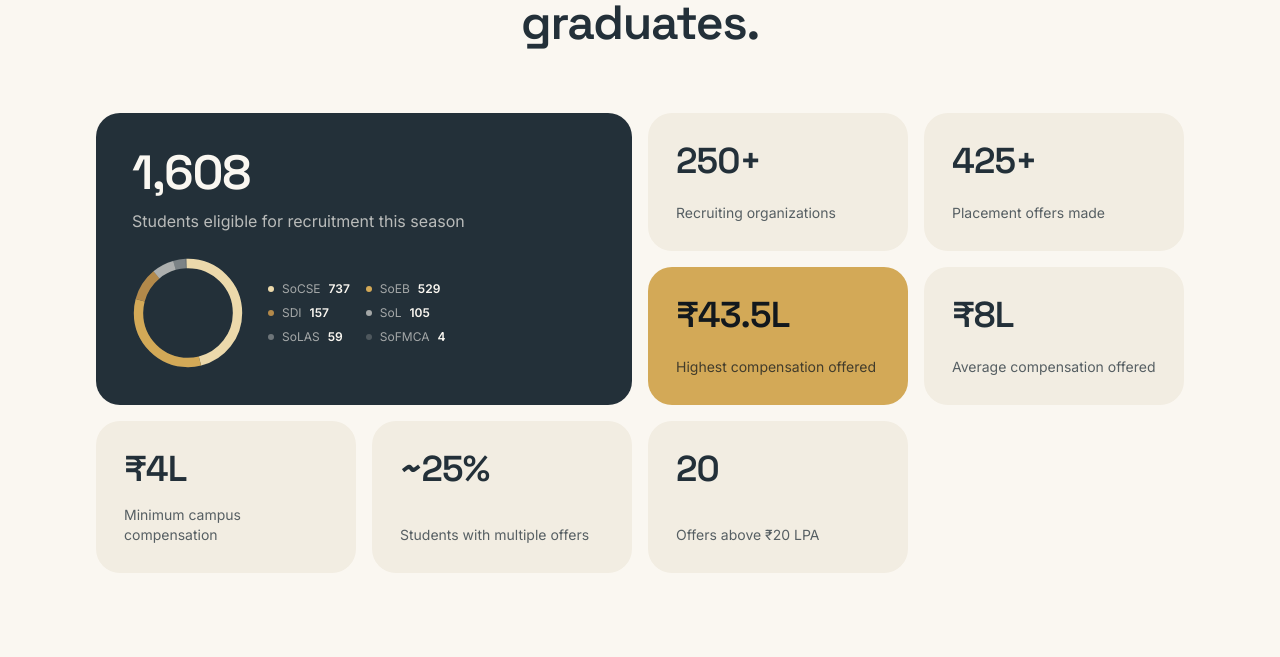
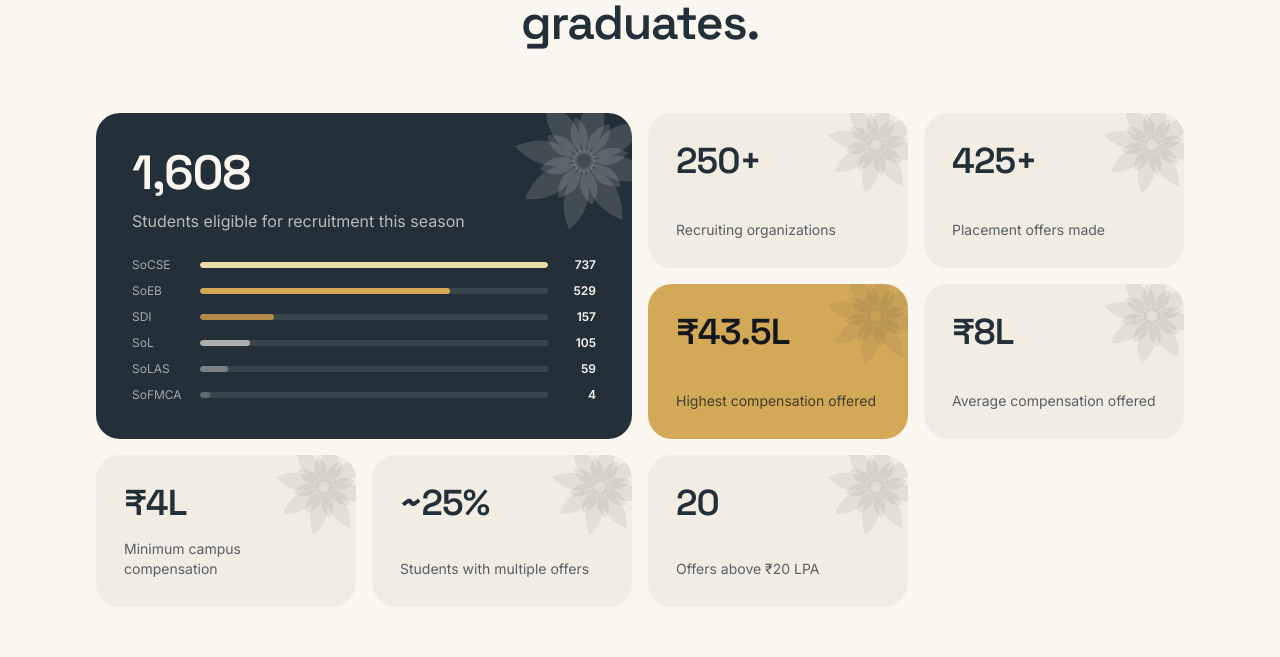
Before and after one commit to Ani07-05/RVU-placement-site-cache-memory, a Next.js app: page / in a window 1280 px wide. Shown: the part 1720-2377 px from the top of the page. Built offline with nearby package versions, Linux system fonts and the light colour scheme.

Commit message:
feat: add chakra spin animation and enhance footer with Indian motifs; refactor StatsBento for improved layout

```diff
--- a/src/app/globals.css
+++ b/src/app/globals.css
@@ -159,7 +159,24 @@ html {
   animation: marquee 28s linear infinite;
 }
 
+@keyframes chakra-spin {
+  from {
+    transform: rotate(0deg);
+  }
+  to {
+    transform: rotate(360deg);
+  }
+}
+
+.animate-chakra-spin {
+  animation: chakra-spin 40s linear infinite;
+}
+
 @media (prefers-reduced-motion: reduce) {
+  .animate-chakra-spin {
+    animation: none;
+  }
+
   .animate-marquee {
     animation: none;
   }
--- a/src/components/site/Hero.tsx
+++ b/src/components/site/Hero.tsx
@@ -7,7 +7,7 @@ export function Hero() {
     <section id="top" className="relative overflow-hidden bg-paper pt-8 pb-20 sm:pt-14 sm:pb-28 lg:pt-20 lg:pb-36">
       <RangoliMedallion
         tone="dark"
-        className="pointer-events-none absolute -top-24 -right-32 h-[28rem] w-[28rem] opacity-70 lg:h-[36rem] lg:w-[36rem]"
+        className="animate-chakra-spin pointer-events-none absolute -top-16 -right-20 h-72 w-72 opacity-70 lg:h-[24rem] lg:w-[24rem]"
       />
 
       <div className="relative mx-auto max-w-6xl px-6 lg:px-8">
--- a/src/components/site/IndianMotifs.tsx
+++ b/src/components/site/IndianMotifs.tsx
@@ -3,6 +3,11 @@ type Tone = "dark" | "light";
 const TONE_STROKE: Record<Tone, string> = {
   dark: "text-navy-700/12",
   light: "text-paper/14",
+};
+
+const TONE_FILL: Record<Tone, string> = {
+  dark: "text-navy-700/[0.07]",
+  light: "text-paper/[0.14]",
 };
 
 /**
@@ -47,9 +52,11 @@ export function ArchCresting({
 }
 
 /**
- * A rangoli-style radial medallion (concentric rings, lotus petals,
- * diamond lattice) used as a quiet corner accent on dark hero/CTA
- * surfaces — nods to stepwell and temple ceiling roundels.
+ * A petal chakra — a wheel whose spokes are lotus-petal shapes
+ * (pointed at the hub, pointed at the rim, bulging between) rather
+ * than plain lines. Nods to the Konark/Sarnath wheel reimagined as a
+ * rangoli bloom. Meant to be spun via the .animate-chakra-spin
+ * utility.
  */
 export function RangoliMedallion({
   tone = "light",
@@ -58,16 +65,21 @@ export function RangoliMedallion({
   tone?: Tone;
   className?: string;
 }) {
-  const petals = 12;
-  const petalEls = Array.from({ length: petals }, (_, i) => {
-    const angle = (360 / petals) * i;
+  const petalCount = 12;
+  const hubR = 7;
+  const rimR = 46;
+  const bulge = 7;
+
+  const petals = Array.from({ length: petalCount }, (_, i) => {
+    const angle = (360 / petalCount) * i;
     return (
       <path
         key={i}
-        d="M50 8 C56 22 56 30 50 40 C44 30 44 22 50 8Z"
+        d={`M50 ${50 - hubR} C ${50 - bulge} ${50 - (hubR + rimR) * 0.42}, ${50 - bulge} ${50 - (hubR + rimR) * 0.62}, 50 ${50 - rimR} C ${50 + bulge} ${50 - (hubR + rimR) * 0.62}, ${50 + bulge} ${50 - (hubR + rimR) * 0.42}, 50 ${50 - hubR} Z`}
         fill="none"
         stroke="currentColor"
-        strokeWidth="0.8"
+        strokeWidth="1.1"
+        strokeLinejoin="round"
         transform={`rotate(${angle} 50 50)`}
       />
     );
@@ -79,10 +91,9 @@ export function RangoliMedallion({
       viewBox="0 0 100 100"
       className={`${TONE_STROKE[tone]} ${className}`}
     >
-      <circle cx="50" cy="50" r="46" fill="none" stroke="currentColor" strokeWidth="0.8" />
-      <circle cx="50" cy="50" r="38" fill="none" stroke="currentColor" strokeWidth="0.8" />
-      {petalEls}
-      <circle cx="50" cy="50" r="5" fill="none" stroke="currentColor" strokeWidth="0.8" />
+      <circle cx="50" cy="50" r={rimR} fill="none" stroke="currentColor" strokeWidth="1.4" />
+      {petals}
+      <circle cx="50" cy="50" r={hubR} fill="none" stroke="currentColor" strokeWidth="1.4" />
     </svg>
   );
 }
@@ -146,6 +157,88 @@ export function PaisleyRow({
 }
 
 /**
+ * A small lotus-bud corner flourish, tucked into the corner of a
+ * stat/bento card — a quiet nod to temple-carving corner brackets
+ * rather than a plain empty corner.
+ */
+export function CornerLotus({
+  tone = "dark",
+  className = "",
+}: {
+  tone?: Tone;
+  className?: string;
+}) {
+  return (
+    <svg
+      aria-hidden
+      viewBox="0 0 64 64"
+      className={`${TONE_STROKE[tone]} ${className}`}
+    >
+      <path
+        d="M4 4C20 4 28 12 28 28"
+        fill="none"
+        stroke="currentColor"
+        strokeWidth="1.2"
+      />
+      <path
+        d="M4 4C4 20 12 28 28 28"
+        fill="none"
+        stroke="currentColor"
+        strokeWidth="1.2"
+      />
+      <path
+        d="M8 10C16 10 20 16 20 22"
+        fill="none"
+        stroke="currentColor"
+        strokeWidth="1"
+      />
+      <circle cx="8" cy="8" r="2.2" fill="none" stroke="currentColor" strokeWidth="1" />
+    </svg>
+  );
+}
+
+/**
+ * A full lotus bloom rendered as a filled watermark texture — layered
+ * outer and inner petal rings around a bud — meant to bleed off a
+ * card's corner as a soft decorative motif, echoing rangoli florals.
+ */
+export function LotusBloom({
+  tone = "dark",
+  className = "",
+}: {
+  tone?: Tone;
+  className?: string;
+}) {
+  const outerPetals = Array.from({ length: 8 }, (_, i) => (
+    <path
+      key={`outer-${i}`}
+      d="M50 6C60 20 60 34 50 46C40 34 40 20 50 6Z"
+      transform={`rotate(${i * 45} 50 50)`}
+    />
+  ));
+  const innerPetals = Array.from({ length: 8 }, (_, i) => (
+    <path
+      key={`inner-${i}`}
+      d="M50 22C57 30 57 38 50 46C43 38 43 30 50 22Z"
+      transform={`rotate(${i * 45 + 22.5} 50 50)`}
+    />
+  ));
+
+  return (
+    <svg
+      aria-hidden
+      viewBox="0 0 100 100"
+      fill="currentColor"
+      className={`${TONE_FILL[tone]} ${className}`}
+    >
+      {outerPetals}
+      {innerPetals}
+      <circle cx="50" cy="50" r="7" />
+    </svg>
+  );
+}
+
+/**
  * A single ogee-arch frame, used to give a stat or media block a
  * silhouette reminiscent of a jharokha window rather than a plain
  * rectangle.
--- a/src/components/site/StatsBento.tsx
+++ b/src/components/site/StatsBento.tsx
@@ -1,4 +1,5 @@
 import { Reveal } from "./Reveal";
+import { LotusBloom } from "./IndianMotifs";
 
 const STATS: {
   value: string;
@@ -15,23 +16,20 @@ const STATS: {
 ];
 
 const SCHOOL_BREAKDOWN = [
-  { abbr: "SoCSE", students: 737, color: "text-gold-300" },
-  { abbr: "SoEB", students: 529, color: "text-gold-500" },
-  { abbr: "SDI", students: 157, color: "text-gold-700" },
-  { abbr: "SoL", students: 105, color: "text-paper/60" },
-  { abbr: "SoLAS", students: 59, color: "text-paper/35" },
-  { abbr: "SoFMCA", students: 4, color: "text-paper/20" },
+  { abbr: "SoCSE", students: 737, bg: "bg-gold-300" },
+  { abbr: "SoEB", students: 529, bg: "bg-gold-500" },
+  { abbr: "SDI", students: 157, bg: "bg-gold-700" },
+  { abbr: "SoL", students: 105, bg: "bg-paper/60" },
+  { abbr: "SoLAS", students: 59, bg: "bg-paper/35" },
+  { abbr: "SoFMCA", students: 4, bg: "bg-paper/20" },
 ];
 
-const SCHOOL_TOTAL = SCHOOL_BREAKDOWN.reduce((sum, s) => sum + s.students, 0);
+const SCHOOL_MAX = Math.max(...SCHOOL_BREAKDOWN.map((s) => s.students));
 
-let cumulative = 0;
-const DONUT_SEGMENTS = SCHOOL_BREAKDOWN.map((school) => {
-  const pct = (school.students / SCHOOL_TOTAL) * 100;
-  const offset = cumulative;
-  cumulative += pct;
-  return { ...school, pct, offset };
-});
+const SCHOOL_RANKED = SCHOOL_BREAKDOWN.map((school) => ({
+  ...school,
+  pct: Math.max((school.students / SCHOOL_MAX) * 100, 3),
+}));
 
 const toneClasses: Record<string, string> = {
   light: "bg-mist-50 text-navy-700",
@@ -53,7 +51,11 @@ export function StatsBento() {
 
         <div className="grid grid-cols-2 gap-3 lg:grid-cols-4 lg:gap-4">
           <Reveal className="col-span-2 lg:col-span-2 lg:row-span-2">
-            <div className="flex h-full flex-col gap-6 rounded-3xl bg-navy-700 p-7 text-paper transition-transform duration-300 hover:-translate-y-1 sm:p-9">
+            <div className="relative flex h-full flex-col gap-6 overflow-hidden rounded-3xl bg-navy-700 p-7 text-paper transition-transform duration-300 hover:-translate-y-1 sm:p-9">
+              <LotusBloom
+                tone="light"
+                className="pointer-events-none absolute -top-8 -right-8 h-40 w-40 rotate-12"
+              />
               <div>
                 <div className="font-display text-4xl font-semibold tracking-tight sm:text-5xl">
                   1,608
@@ -63,54 +65,23 @@ export function StatsBento() {
                 </div>
               </div>
 
-              <div className="mt-auto flex flex-col gap-6 sm:flex-row sm:items-center">
-                <svg
-                  viewBox="0 0 36 36"
-                  className="h-28 w-28 shrink-0 -rotate-90"
-                >
-                  <circle
-                    cx="18"
-                    cy="18"
-                    r="15.9155"
-                    fill="none"
-                    className="text-paper/10"
-                    stroke="currentColor"
-                    strokeWidth="3"
-                  />
-                  {DONUT_SEGMENTS.map((school) => (
-                    <circle
-                      key={school.abbr}
-                      cx="18"
-                      cy="18"
-                      r="15.9155"
-                      fill="none"
-                      className={school.color}
-                      stroke="currentColor"
-                      strokeWidth="3"
-                      strokeLinecap="butt"
-                      pathLength={100}
-                      strokeDasharray={`${school.pct} ${100 - school.pct}`}
-                      strokeDashoffset={-school.offset}
-                    />
-                  ))}
-                </svg>
-
-                <div className="grid grid-cols-2 gap-x-4 gap-y-2">
-                  {SCHOOL_BREAKDOWN.map((school) => (
-                    <div key={school.abbr} className="flex items-center gap-2">
-                      <span
-                        className={`h-1.5 w-1.5 shrink-0 rounded-full bg-current ${school.color}`}
-                        aria-hidden
+              <div className="mt-auto flex flex-col gap-2.5">
+                {SCHOOL_RANKED.map((school) => (
+                  <div key={school.abbr} className="flex items-center gap-3">
+                    <span className="w-14 shrink-0 text-xs text-paper/60">
+                      {school.abbr}
+                    </span>
+                    <div className="h-1.5 flex-1 overflow-hidden rounded-full bg-paper/10">
+                      <div
+                        className={`h-full rounded-full ${school.bg}`}
+                        style={{ width: `${school.pct}%` }}
                       />
-                      <span className="text-xs text-paper/60">
-                        {school.abbr}
-                      </span>
-                      <span className="text-xs font-semibold text-paper">
-                        {school.students}
-                      </span>
                     </div>
-                  ))}
-                </div>
+                    <span className="w-9 shrink-0 text-right text-xs font-semibold text-paper">
+                      {school.students}
+                    </span>
+                  </div>
+                ))}
               </div>
             </div>
           </Reveal>
@@ -118,10 +89,14 @@ export function StatsBento() {
           {STATS.map((stat, i) => (
             <Reveal key={stat.label} delay={(i + 1) * 60}>
               <div
-                className={`flex h-full flex-col justify-between rounded-3xl p-6 transition-transform duration-300 hover:-translate-y-1 sm:p-7 ${
+                className={`relative flex h-full flex-col justify-between overflow-hidden rounded-3xl p-6 transition-transform duration-300 hover:-translate-y-1 sm:p-7 ${
                   toneClasses[stat.tone]
                 }`}
               >
+                <LotusBloom
+                  tone="dark"
+                  className="pointer-events-none absolute -top-6 -right-6 h-28 w-28 rotate-12"
+                />
                 <div className="font-display text-3xl font-semibold tracking-tight sm:text-4xl">
                   {stat.value}
                 </div>
```
Also changed, not shown: src/components/site/Footer.tsx (+36 -23 lines).
